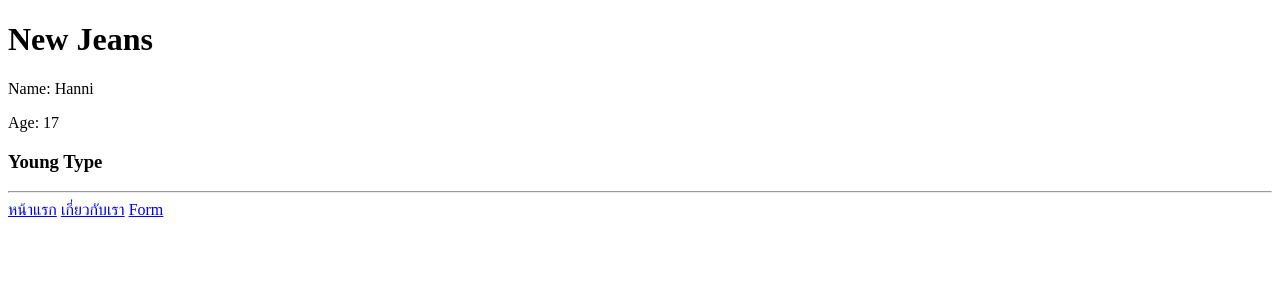
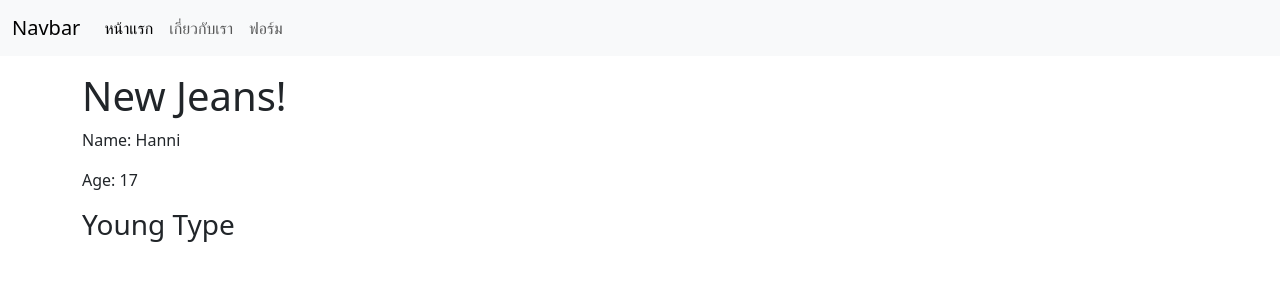
Before and after one commit to SorawitZongkun/django-framwork, a Django app: page / in a window 1280 px wide. Shown: the top 300 px of the page. Run offline with Django 4.2, Linux system fonts and the light colour scheme.

Commit message:
make template

```diff
--- /dev/null
+++ b/myapp/templates/base.html
@@ -0,0 +1,47 @@
+<!DOCTYPE html>
+<html lang="en">
+<head>
+  <meta charset="UTF-8">
+  <meta http-equiv="X-UA-Compatible" content="IE=edge">
+  <meta name="viewport" content="width=device-width, initial-scale=1.0">
+
+  <link href="https://cdn.jsdelivr.net/npm/bootstrap@5.3.0-alpha3/dist/css/bootstrap.min.css" rel="stylesheet" integrity="sha384-KK94CHFLLe+nY2dmCWGMq91rCGa5gtU4mk92HdvYe+M/SXH301p5ILy+dN9+nJOZ" crossorigin="anonymous">
+
+  {% block title %}
+  {% endblock%}
+</head>
+<body>
+
+  <nav class="navbar navbar-expand-lg bg-body-tertiary">
+    <div class="container-fluid">
+      <a class="navbar-brand" href="#">Navbar</a>
+      <button class="navbar-toggler" type="button" data-bs-toggle="collapse" data-bs-target="#navbarSupportedContent" aria-controls="navbarSupportedContent" aria-expanded="false" aria-label="Toggle navigation">
+        <span class="navbar-toggler-icon"></span>
+      </button>
+      <div class="collapse navbar-collapse" id="navbarSupportedContent">
+        <ul class="navbar-nav me-auto mb-2 mb-lg-0">
+          <li class="nav-item">
+            <a class="nav-link active" aria-current="page" href="/">หน้าแรก</a>
+          </li>
+          <li class="nav-item">
+            <a class="nav-link" href="/about">เกี่ยวกับเรา</a>
+          </li>
+          <li class="nav-item">
+            <a class="nav-link" href="/form">ฟอร์ม</a>
+          </li>
+        </ul>
+      </div>
+    </div>
+  </nav>
+
+  <div class="container mt-3">
+    <div class="col-md-4"></div>
+    <div class="col-md-4">
+      {% block content %}
+      {% endblock %}
+    </div>
+    <div class="col-md-4"></div>
+  </div>
+  <script src="https://cdn.jsdelivr.net/npm/bootstrap@5.3.0-alpha3/dist/js/bootstrap.bundle.min.js" integrity="sha384-ENjdO4Dr2bkBIFxQpeoTz1HIcje39Wm4jDKdf19U8gI4ddQ3GYNS7NTKfAdVQSZe" crossorigin="anonymous"></script>
+</body>
+</html>
--- a/myapp/templates/index.html
+++ b/myapp/templates/index.html
@@ -1,13 +1,11 @@
-<!DOCTYPE html>
-<html lang="en">
-<head>
-  <meta charset="UTF-8">
-  <meta http-equiv="X-UA-Compatible" content="IE=edge">
-  <meta name="viewport" content="width=device-width, initial-scale=1.0">
-  <title>Home</title>
-</head>
-<body>
-  <h1>New Jeans</h1>
+{% extends 'base.html' %}
+
+{% block title %}
+  <title>หน้าแรก</title>
+{% endblock %}
+
+{% block content %}
+  <h1>New Jeans!</h1>
   <p>Name: {{ name }}</p>
   <p>Age: {{ age }}</p>
 
@@ -16,9 +14,4 @@
   {% else %}
     <h3>Young Type</h3>
   {% endif %}
-  <hr>
-  <a href="/">หน้าแรก</a>
-  <a href="/about">เกี่ยวกับเรา</a>
-  <a href="/form">Form</a>
-</body>
-</html>
+{% endblock %}
```
Also changed, not shown: myapp/templates/about.html (+8 -15 lines), myapp/templates/form.html (+8 -15 lines).
